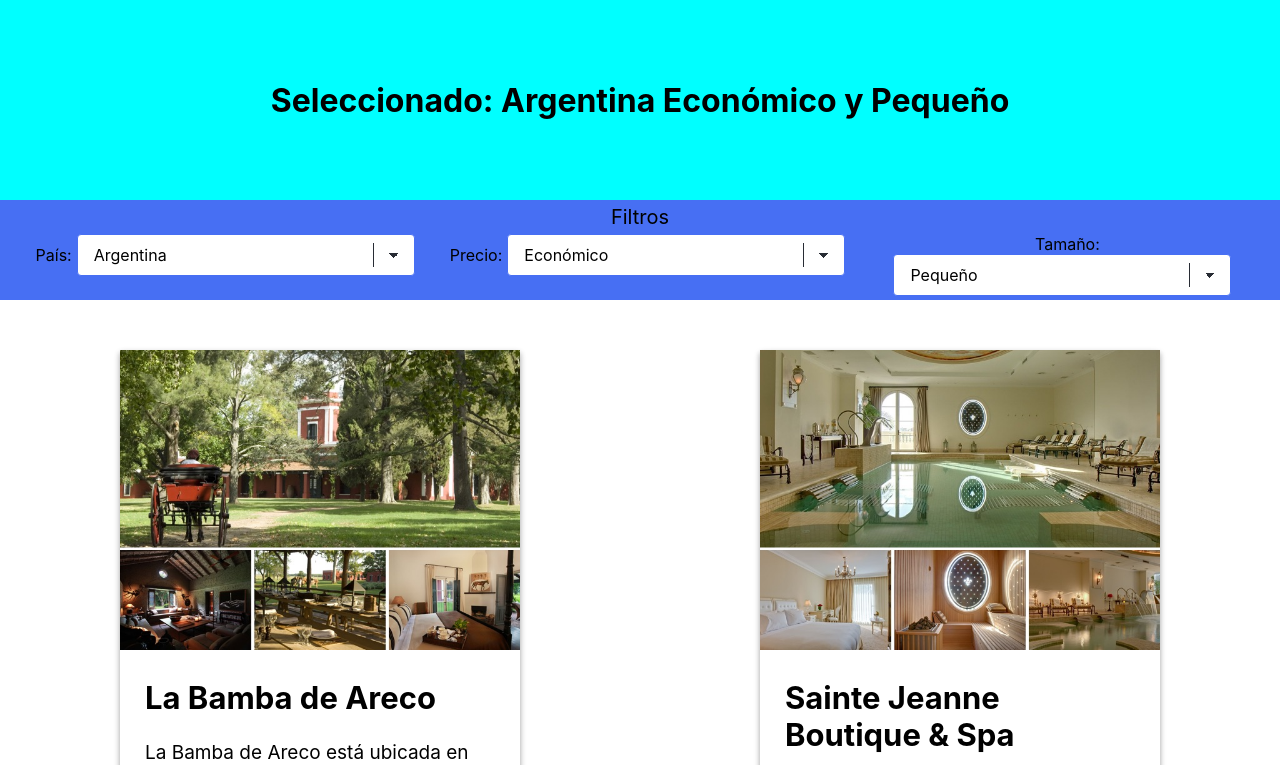
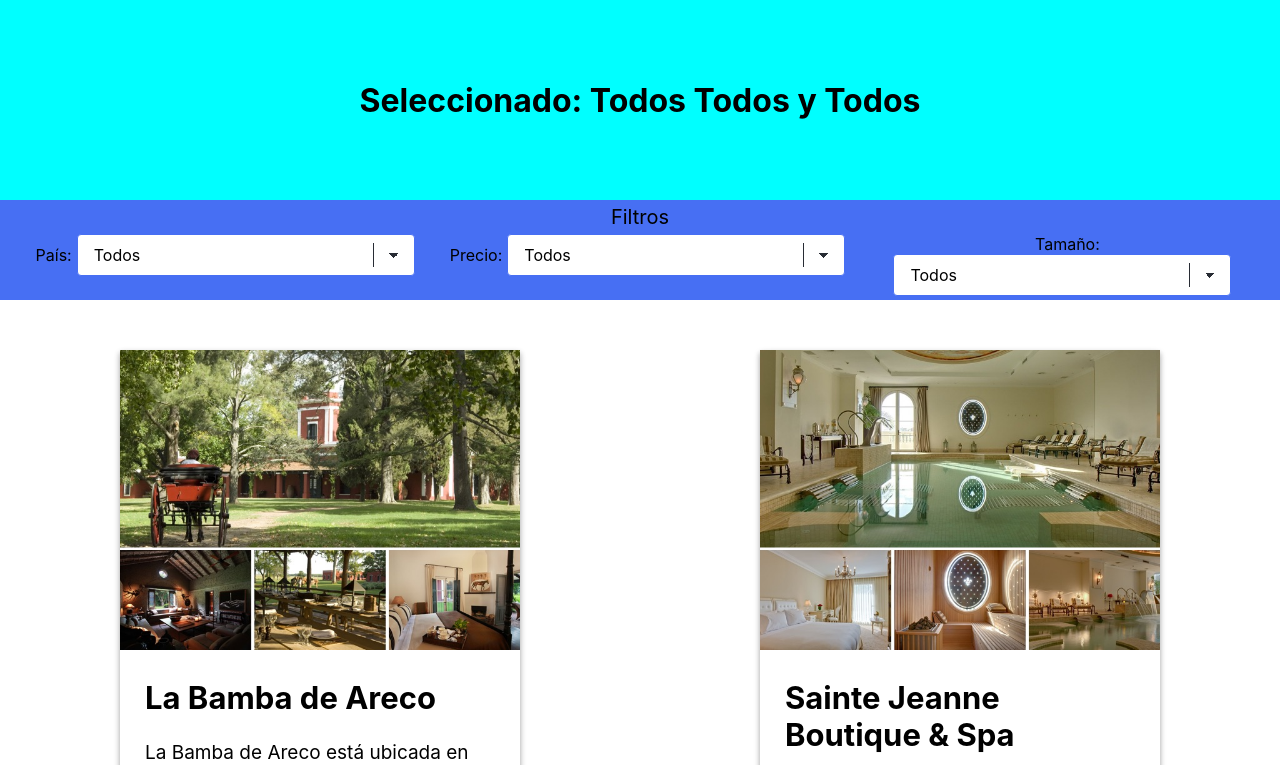
Before and after one commit to dbuendia/reserva-hoteles-291, a React (Create React App) app: page / in a window 1280 px wide. Shown: the top 765 px of the page. Built offline with nearby package versions, Linux system fonts and the light colour scheme.

Commit message:
Added Todos option and filter logic

```diff
--- a/src/App.js
+++ b/src/App.js
@@ -8,9 +8,9 @@
 
 function App() {
   // El value inicial de un Select debe coincidir con un value válido de sus options
-  const [country, setCountry] = useState(countries.argentina);
-  const [price, setPrice] = useState(prices.economico);
-  const [capacity, setCapacity] = useState(capacities.pequeno);
+  const [country, setCountry] = useState(countries.todos);
+  const [price, setPrice] = useState(prices.todos);
+  const [capacity, setCapacity] = useState(capacities.todos);
 
   return (
     <div className="App">
@@ -23,7 +23,12 @@
         setPrice={setPrice}
         setCapacity={setCapacity}
       />
-      <Hotels hotelList={hotelList} />
+      <Hotels
+        country={country}
+        price={price}
+        capacity={capacity}
+        hotelList={hotelList}
+      />
     </div>
   );
 }
--- a/src/components/Filters.jsx
+++ b/src/components/Filters.jsx
@@ -32,6 +32,7 @@
           value={country}
           className="minimal"
         >
+          <option value={countries.todos}>{countries.todos}</option>
           <option value={countries.argentina}>{countries.argentina}</option>
           <option value={countries.brasil}>{countries.brasil}</option>
           <option value={countries.chile}>{countries.chile}</option>
@@ -46,10 +47,11 @@
           value={price}
           className="minimal"
         >
-          <option value={prices.economico}>{prices.economico}</option>
-          <option value={prices.estandar}>{prices.estandar}</option>
-          <option value={prices.comodo}>{prices.comodo}</option>
-          <option value={prices.lujoso}>{prices.lujoso}</option>
+          <option value={prices.todos}>{prices.todos}</option>
+          <option value="1">{prices.economico}</option>
+          <option value="2">{prices.estandar}</option>
+          <option value="3">{prices.comodo}</option>
+          <option value="4">{prices.lujoso}</option>
         </select>
       </div>
       <div>
@@ -60,6 +62,7 @@
           value={capacity}
           className="minimal"
         >
+          <option value={capacities.todos}>{capacities.todos}</option>
           <option value={capacities.pequeno}>{capacities.pequeno}</option>
           <option value={capacities.mediano}>{capacities.mediano}</option>
           <option value={capacities.grande}>{capacities.grande}</option>
--- a/src/components/Hotels.jsx
+++ b/src/components/Hotels.jsx
@@ -1,19 +1,54 @@
 import React from "react";
 import HotelCard from "./HotelCard";
 
-function Hotels({ hotelList }) {
+// Recibo props de cada filtro desde app (country, price, capacity)
+function Hotels({ hotelList, country, price, capacity }) {
+  // Filtro todos los elementos segun las opciones de los select con 3 filtros encadenados.
+  let filteredHotels = hotelList
+    .filter((hotel) => {
+      // 1. Si el país del select es "todos":
+      // Metemos el elemento directamente en el array de filter haciendo que la condición devuelva true.
+      if (country === "Todos") {
+        return true;
+      }
+      // 2. Si el país del hotel es igual al del select, lo incluimos en el array, porque la condición será true.
+      return hotel.country === country;
+    })
+    .filter((hotel) => {
+      if (price === "Todos") {
+        return true;
+      }
+      return hotel.price.toString() === price;
+    })
+    .filter((hotel) => {
+      let size = "";
+
+      if (capacity === "Todos") {
+        return true;
+      }
+
+      if (hotel.rooms > 20) {
+        size = "Grande";
+      } else if (hotel.rooms > 10 && hotel.rooms < 20) {
+        size = "Mediano";
+      } else {
+        size = "Pequeño";
+      }
+      return size === capacity;
+    });
+
   return (
     <div className="hotels">
-      {hotelList.map((hotel) => {
+      {filteredHotels.map((elem) => {
         return (
           <HotelCard
-            photo={hotel.photo}
-            name={hotel.name}
-            price={hotel.price}
-            description={hotel.description}
-            rooms={hotel.rooms}
-            city={hotel.city}
-            country={hotel.country}
+            photo={elem.photo}
+            name={elem.name}
+            price={elem.price}
+            description={elem.description}
+            rooms={elem.rooms}
+            city={elem.city}
+            country={elem.country}
           />
         );
       })}
--- a/src/datasets/consts.js
+++ b/src/datasets/consts.js
@@ -1,4 +1,5 @@
 export const countries = {
+  todos: "Todos",
   argentina: "Argentina",
   brasil: "Brasil",
   chile: "Chile",
@@ -6,6 +7,7 @@
 };
 
 export const prices = {
+  todos: "Todos",
   economico: "Económico",
   estandar: "Estándar",
   comodo: "Cómodo",
@@ -13,6 +15,7 @@
 };
 
 export const capacities = {
+  todos: "Todos",
   pequeno: "Pequeño",
   mediano: "Mediano",
   grande: "Grande",
```
